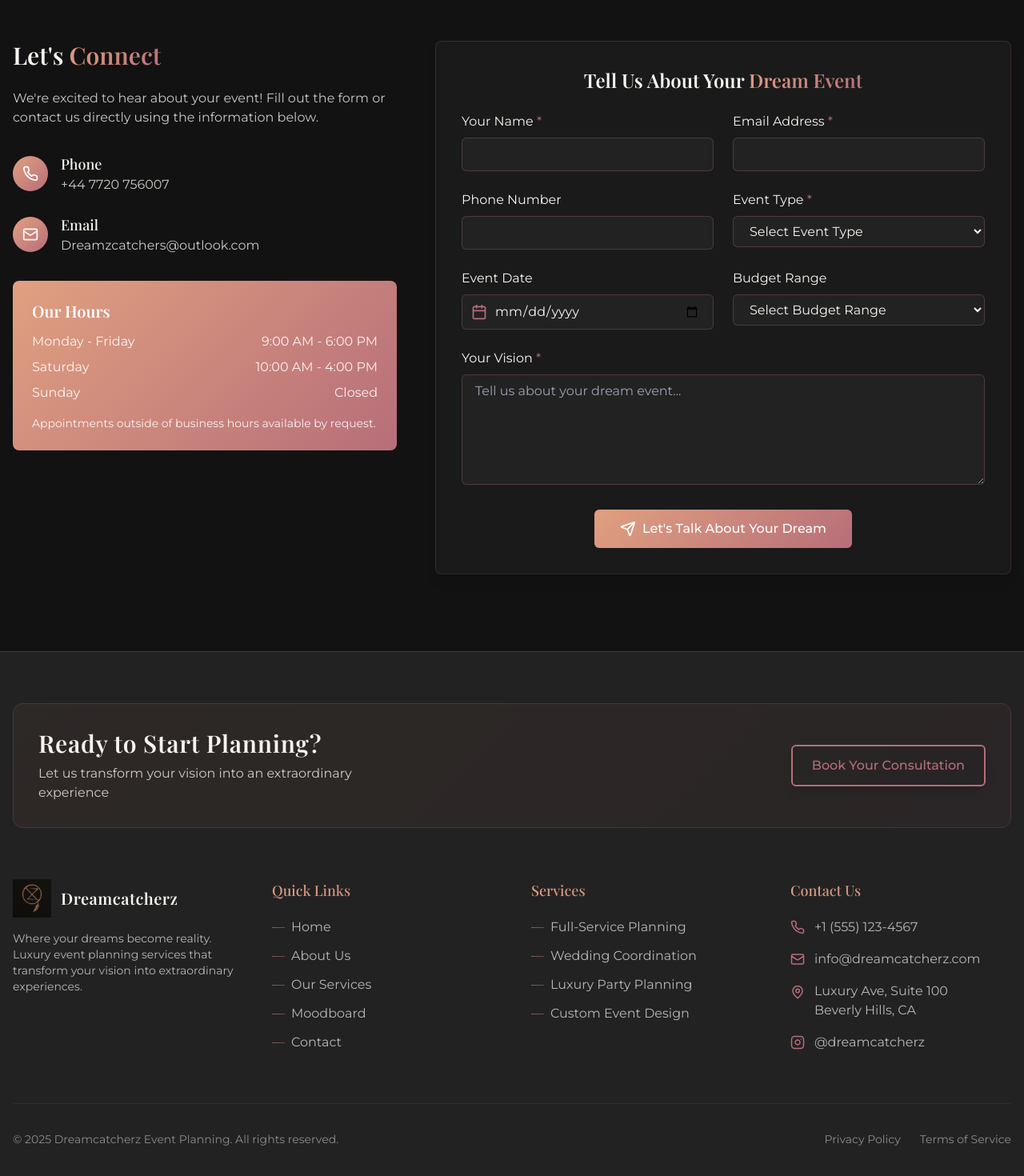
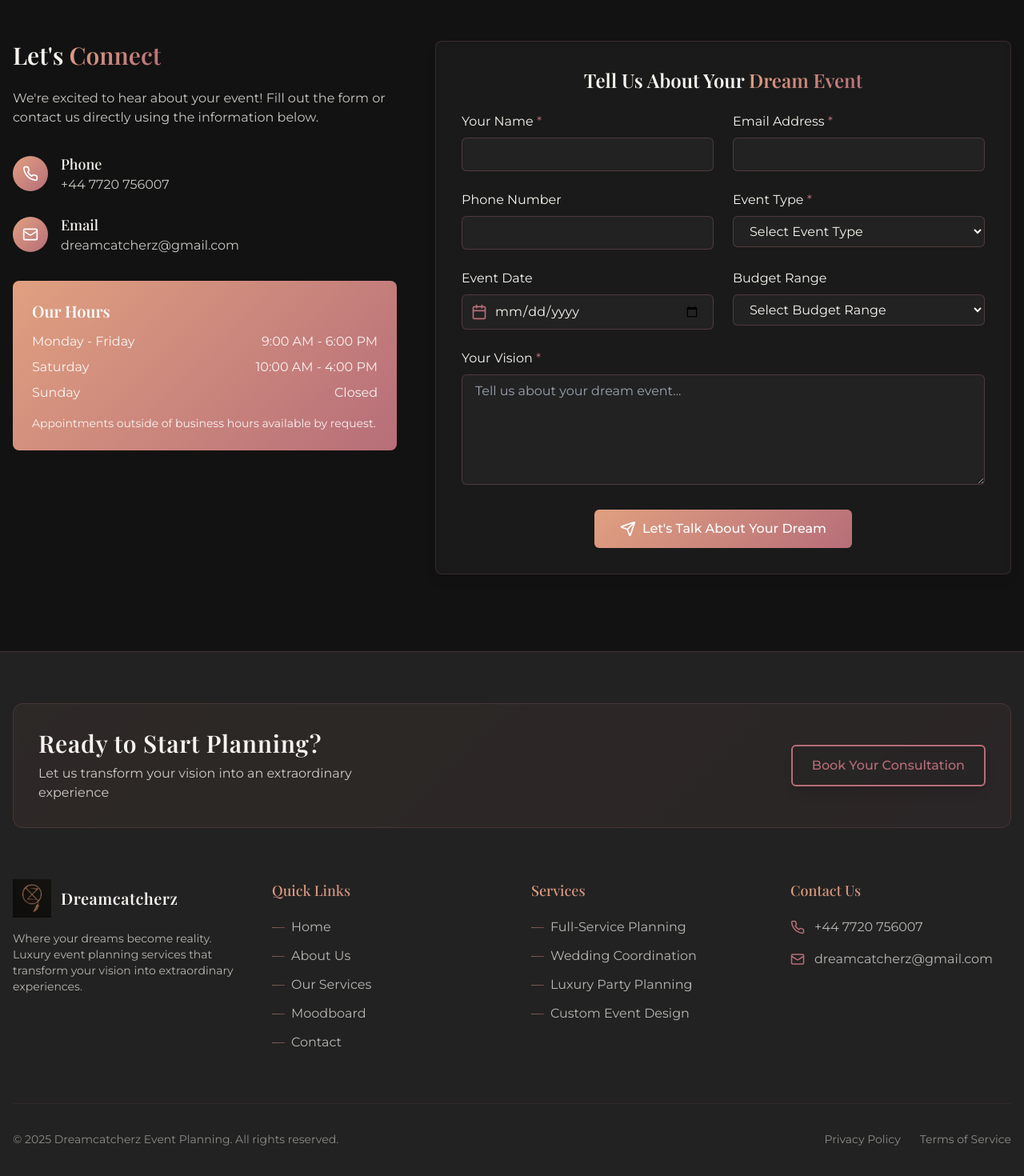
Before and after one commit to DYLXN013/dreamzcatcher-web-magic, a React (Vite) app: page /contact in a window 1280 px wide. Shown: the part 845-2315 px from the top of the page at 80% size. Built offline with nearby package versions, Linux system fonts and the light colour scheme.

Commit message:
Update contact information
Remove address and Instagram, replace contact details with new information. Update all instances of contact information.

```diff
--- a/src/components/Footer.tsx
+++ b/src/components/Footer.tsx
@@ -116,21 +116,11 @@ const Footer = () => {
             <ul className="space-y-4">
               <li className="flex items-center gap-3 group">
                 <Phone size={18} className="text-rosegold group-hover:scale-110 transition-transform duration-300" />
-                <span className="text-ivory/70 group-hover:text-ivory transition-colors duration-300">+1 (555) 123-4567</span>
+                <span className="text-ivory/70 group-hover:text-ivory transition-colors duration-300">+44 7720 756007</span>
               </li>
               <li className="flex items-center gap-3 group">
                 <Mail size={18} className="text-rosegold group-hover:scale-110 transition-transform duration-300" />
-                <span className="text-ivory/70 group-hover:text-ivory transition-colors duration-300">info@dreamcatcherz.com</span>
-              </li>
-              <li className="flex items-start gap-3 group">
-                <MapPin size={18} className="text-rosegold group-hover:scale-110 transition-transform duration-300 mt-1" />
-                <span className="text-ivory/70 group-hover:text-ivory transition-colors duration-300">Luxury Ave, Suite 100<br />Beverly Hills, CA</span>
-              </li>
-              <li className="flex items-center gap-3 group">
-                <Instagram size={18} className="text-rosegold group-hover:scale-110 transition-transform duration-300" />
-                <a href="#" className="text-ivory/70 hover:text-rosegold transition-colors duration-300">
-                  @dreamcatcherz
-                </a>
+                <span className="text-ivory/70 group-hover:text-ivory transition-colors duration-300">dreamcatcherz@gmail.com</span>
               </li>
             </ul>
           </div>
--- a/src/pages/Contact.tsx
+++ b/src/pages/Contact.tsx
@@ -88,7 +88,7 @@ const Contact = () => {
                 </div>
                 <div>
                   <h3 className="font-playfair text-lg font-medium">Email</h3>
-                  <p className="text-ivory/80">Dreamzcatchers@outlook.com</p>
+                  <p className="text-ivory/80">dreamcatcherz@gmail.com</p>
                 </div>
               </div>
             </div>
```
